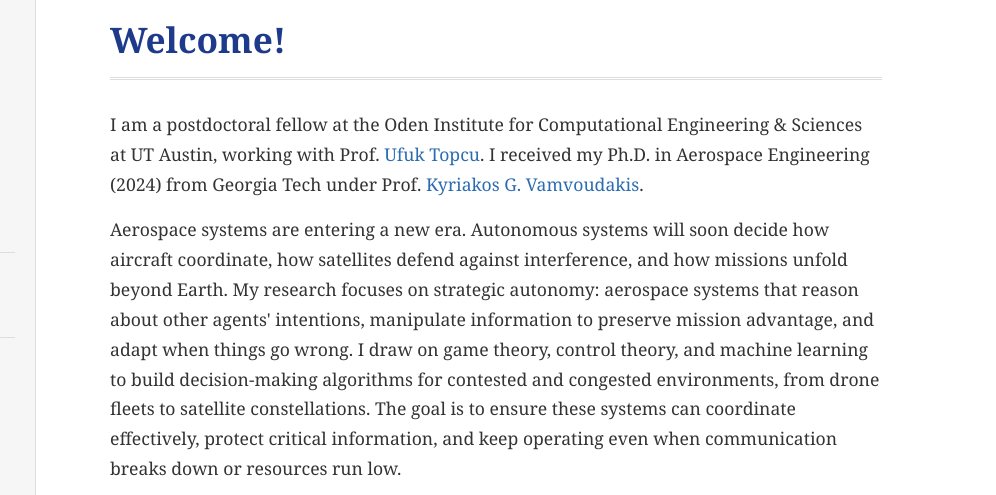
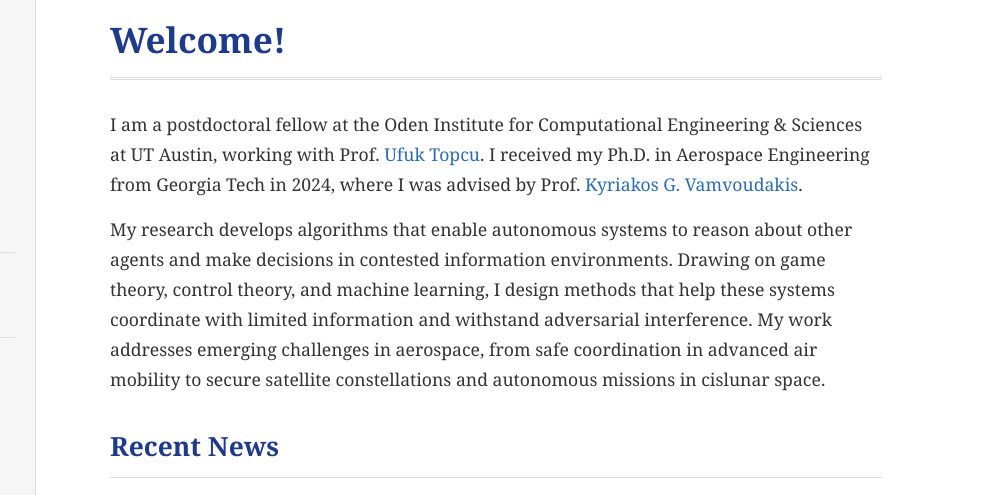
Before and after one commit to fotiadisff/fotiadisff.github.io, a plain HTML site: page index.html in a window 1280 px wide. Shown: the part 89-584 px from the top of the page, 284-1280 px from the left. Drawn offline with Linux system fonts and the light colour scheme; some icons are missing.

Commit message:
Add files via upload

```diff
--- a/index.html
+++ b/index.html
@@ -395,20 +395,16 @@
       <section id="home" class="content-section active">
         <h1>Welcome!</h1>
 
+
 		<div class="intro">
 		  <p>
-            I am a postdoctoral fellow at the Oden Institute for Computational Engineering & Sciences
+			I am a postdoctoral fellow at the Oden Institute for Computational Engineering &amp; Sciences
 			at UT Austin, working with Prof. <a href="https://www.ae.utexas.edu/people/faculty/faculty-directory/topcu">Ufuk Topcu</a>.
-            I received my Ph.D. in Aerospace Engineering (2024) from Georgia Tech under
+			I received my Ph.D. in Aerospace Engineering from Georgia Tech in 2024, where I was advised by
 			Prof. <a href="https://kyriakos.ae.gatech.edu/">Kyriakos G. Vamvoudakis</a>.
 		  </p>
 		  <p>
-            Aerospace systems are entering a new era.
-			Autonomous systems will soon decide how aircraft coordinate, how satellites defend against interference, and how missions unfold beyond Earth.
-			My research focuses on strategic autonomy: aerospace systems that reason about other agents' intentions, manipulate information to preserve mission advantage, and adapt when things go wrong.
-			I draw on game theory, control theory, and machine learning to build decision-making algorithms for contested and congested environments, from drone fleets to satellite constellations.
-			The goal is to ensure these systems can coordinate effectively, protect critical information, and keep operating even when communication breaks down or resources run low.</p>
-        </div>
+My research develops algorithms that enable autonomous systems to reason about other agents and make decisions in contested information environments. Drawing on game theory, control theory, and machine learning, I design methods that help these systems coordinate with limited information and withstand adversarial interference. My work addresses emerging challenges in aerospace, from safe coordination in advanced air mobility to secure satellite constellations and autonomous missions in cislunar space.
 
         <h2>Recent News</h2>
         <ul class="news-list collapsed" id="news-list">
```
Lines whose indentation alone changed are shown as unchanged.
